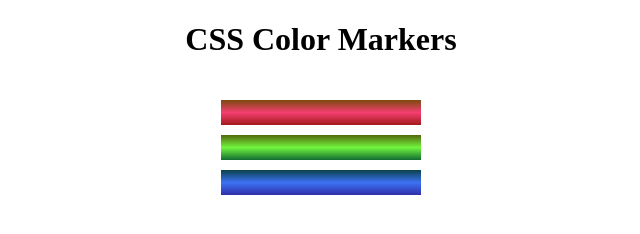
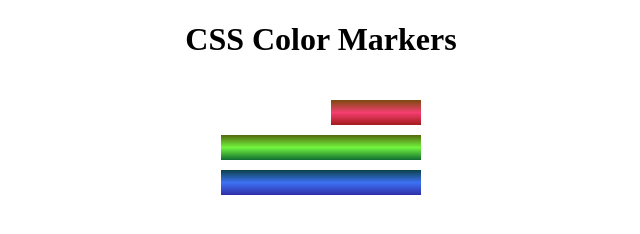
Before and after one commit to Vadim-Akmeev/Colored-Markers, a plain HTML site: page index.html in a window 1280 px wide. Shown: the whole page, without its empty margins (319-959 px from the left). Drawn offline with Linux system fonts and the light colour scheme.

Commit message:
Update styles.css

```diff
--- a/styles.css
+++ b/styles.css
@@ -17,6 +17,12 @@ h1 {
     background: linear-gradient(rgb(122, 74, 14), rgb(245, 62, 113), rgb(162, 27, 27));
 }
 
+.sleeve {
+    width: 110px;
+    height: 25px;
+    background-color: white;
+}
+
 .green {
     background: linear-gradient(#55680D, #71F53E, #116C31);
 }
```
